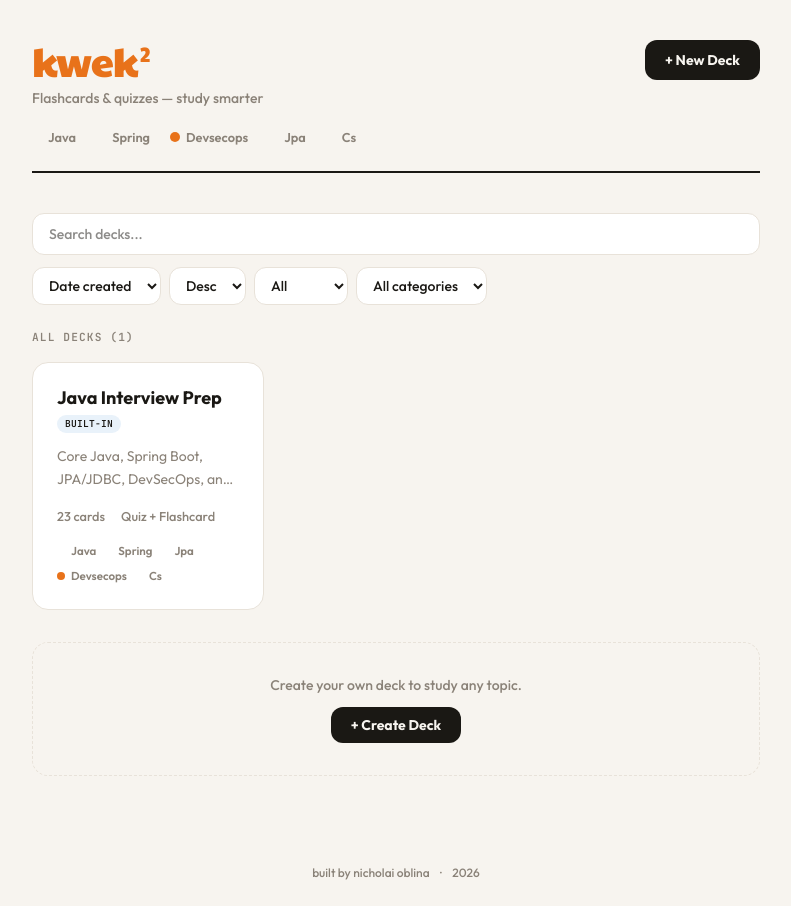
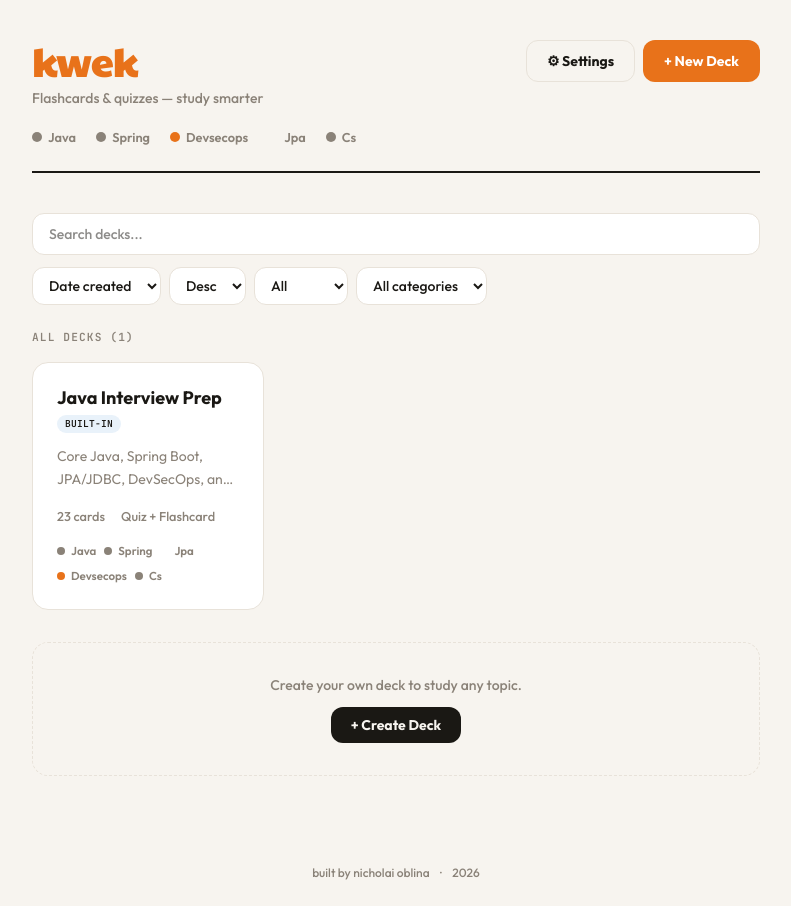
Before and after one commit to nichoblina/kwek-app, a Next.js app: page / in a window 1280 px wide. Shown: the whole page, without its empty margins (244-1035 px from the left). Built offline with nearby package versions, Linux system fonts and the light colour scheme.

Commit message:
feat: settings modal including themes & confidence toggle

```diff
--- a/src/app/globals.css
+++ b/src/app/globals.css
@@ -4,7 +4,9 @@
   --font-sans: var(--font-outfit);
   --font-mono: var(--font-jetbrains-mono);
   --font-logo: var(--font-bubblegum);
+}
 
+@theme {
   --color-bg: #f7f4ef;
   --color-card: #ffffff;
   --color-border: #e8e2d9;
@@ -61,3 +63,25 @@ code {
 .fade-in-up {
   animation: fadeInUp 0.25s ease;
 }
+
+/* ── Dark theme ────────────────────────────────────────────────────────────── */
+html.dark {
+  --color-bg: #1a1814;
+  --color-card: #252220;
+  --color-border: #3a3530;
+  --color-text-primary: #f7f4ef;
+  --color-muted: #6b6560;
+  --color-surface: #2a2520;
+}
+
+/* ── Pink theme ────────────────────────────────────────────────────────────── */
+html.pink {
+  --color-bg: #fdf0f5;
+  --color-card: #ffffff;
+  --color-border: #f0c8dc;
+  --color-text-primary: #3d1a28;
+  --color-muted: #b08898;
+  --color-primary: #e84d8a;
+  --color-secondary: #9b59b6;
+  --color-surface: #fce4ee;
+}
--- a/src/app/layout.tsx
+++ b/src/app/layout.tsx
@@ -1,5 +1,6 @@
 import type { Metadata } from "next";
 import { Outfit, JetBrains_Mono, Paytone_One } from "next/font/google";
+import { ThemeProvider } from '@/components/ThemeProvider';
 import "./globals.css";
 
 const outfit = Outfit({
@@ -33,10 +34,12 @@ export default function RootLayout({
   return (
     <html lang="en">
       <body className={`${outfit.variable} ${jetbrainsMono.variable} ${paytoneOne.variable} antialiased`}>
-        {children}
-        <footer className='text-center py-6 text-[0.75rem] text-muted font-medium'>
-          built by nicholai oblina <span className='mx-2'>·</span> {new Date().getFullYear()}
-        </footer>
+        <ThemeProvider>
+          {children}
+          <footer className='text-center py-6 text-[0.75rem] text-muted font-medium'>
+            built by nicholai oblina <span className='mx-2'>·</span> {new Date().getFullYear()}
+          </footer>
+        </ThemeProvider>
       </body>
     </html>
   );
--- a/src/app/page.tsx
+++ b/src/app/page.tsx
@@ -2,6 +2,7 @@
 
 import { useState } from 'react';
 import Link from 'next/link';
+import { SettingsModal } from '@/components/SettingsModal';
 import { useDecks } from '@/hooks/useDecks';
 import { DeckGrid } from '@/components/deck/DeckGrid';
 import { getCategoryColor, getCategoryLabel } from '@/lib/utils';
@@ -11,6 +12,9 @@ const LEGEND_LIMIT = 5;
 export default function Home() {
   // Initialize decks
   const { allDecks, customDecks, hydrated } = useDecks();
+
+  // Initialize settings
+  const [showSettings, setShowSettings] = useState(false);
 
   // Initialize search and filters
   const [search, setSearch] = useState('');
@@ -37,8 +41,11 @@ export default function Home() {
   // Filter deck based on the states
   const filteredDecks = allDecks
     .filter((deck) => {
-      const matchesSearch = deck.name.toLowerCase().includes(search.toLowerCase());
-      const matchesCategory = filterCategory === null || deck.categories.includes(filterCategory);
+      const matchesSearch = deck.name
+        .toLowerCase()
+        .includes(search.toLowerCase());
+      const matchesCategory =
+        filterCategory === null || deck.categories.includes(filterCategory);
       const matchesType =
         filterType === 'all' ||
         (filterType === 'builtin' && deck.isBuiltIn) ||
@@ -48,10 +55,11 @@ export default function Home() {
     .sort((a, b) => {
       let result = 0;
       if (sortBy === 'name') result = a.name.localeCompare(b.name);
-      else if (sortBy === 'createdAt') result = a.createdAt.localeCompare(b.createdAt);
+      else if (sortBy === 'createdAt')
+        result = a.createdAt.localeCompare(b.createdAt);
       else if (sortBy === 'cardCount') result = a.cards.length - b.cards.length;
       return sortOrder === 'asc' ? result : -result;
-    })
+    });
 
   return (
     <div className='max-w-3xl mx-auto px-5 py-10 pb-16'>
@@ -60,18 +68,26 @@ export default function Home() {
         <div className='flex items-start justify-between gap-4 flex-wrap'>
           <div>
             <h1 className='text-[2.6rem] leading-none tracking-tight font-logo text-primary'>
-              kwek<span className='text-[1.3rem] align-super ml-0.5'>2</span>
+              kwek
             </h1>
             <p className='text-sm text-muted mt-1.5 font-medium'>
               Flashcards & quizzes — study smarter
             </p>
           </div>
-          <Link
-            href='/decks/new'
-            className='px-5 py-2.5 rounded-xl font-bold text-sm transition-all duration-150 hover:opacity-80 shrink-0 bg-text-primary text-bg'
-          >
-            + New Deck
-          </Link>
+          <div className="flex items-center gap-2">
+            <button
+              onClick={() => setShowSettings(true)}
+              className='px-5 py-2.5 rounded-xl font-bold text-sm border-[1.5px] border-border hover:border-primary hover:bg-primary hover:text-white transition-all'
+            >
+              ⚙ Settings
+            </button>
+            <Link
+              href='/decks/new'
+              className='px-5 py-2.5 rounded-xl font-bold text-sm transition-all duration-150 shrink-0 bg-primary text-white hover:opacity-80 border-[1.5px] border-transparent'
+            >
+              + New Deck
+            </Link>
+          </div>
         </div>
 
         {/* Category legend */}
@@ -101,54 +117,60 @@ export default function Home() {
       {hydrated && (
         <div className='mb-6 flex flex-col gap-3'>
           <input
-            type="text"
+            type='text'
             placeholder='Search decks...'
             value={search}
             onChange={(e) => setSearch(e.target.value)}
-            className='w-full px-4 py-2.5 rounded-xl border-[1.5px] border-border bg-card text-sm font-medium focus:outline-none focus:border-text-primary'
+            className='w-full px-4 py-2.5 rounded-xl border-[1.5px] border-border bg-card text-sm font-medium focus:outline-none focus:border-primary'
           />
           <div className='flex gap-2 flex-wrap'>
             {/* Sort by */}
             <select
               value={sortBy}
-              onChange={(e) => setSortBy(e.target.value as 'name' | 'createdAt' | 'cardCount')}
-              className='px-3 py-2 rounded-xl border-[1.5px] border-border bg-card text-sm font-medium focus:outline-none'
+              onChange={(e) =>
+                setSortBy(e.target.value as 'name' | 'createdAt' | 'cardCount')
+              }
+              className='px-3 py-2 rounded-xl border-[1.5px] border-border bg-card text-sm font-medium focus:outline-none focus:border-primary hover:border-primary transition-colors cursor-pointer'
             >
-              <option value="createdAt">Date created</option>
-              <option value="name">Alphabetical</option>
-              <option value="cardCount">Card count</option>
+              <option value='createdAt'>Date created</option>
+              <option value='name'>Alphabetical</option>
+              <option value='cardCount'>Card count</option>
             </select>
 
             {/* Sort order */}
             <select
               value={sortOrder}
               onChange={(e) => setSortOrder(e.target.value as 'asc' | 'desc')}
-              className='px-3 py-2 rounded-xl border-[1.5px] border-border bg-card text-sm font-medium focus:outline-none'
+              className='px-3 py-2 rounded-xl border-[1.5px] border-border bg-card text-sm font-medium focus:outline-none focus:border-primary hover:border-primary transition-colors cursor-pointer'
             >
-              <option value="desc">Desc</option>
-              <option value="asc">Asc</option>
+              <option value='desc'>Desc</option>
+              <option value='asc'>Asc</option>
             </select>
 
             {/* Filter by type */}
             <select
               value={filterType}
-              onChange={(e) => setFilterType(e.target.value as 'all' | 'builtin' | 'custom')}
-              className='px-3 py-2 rounded-xl border-[1.5px] border-border bg-card text-sm font-medium focus:outline-none'
+              onChange={(e) =>
+                setFilterType(e.target.value as 'all' | 'builtin' | 'custom')
+              }
+              className='px-3 py-2 rounded-xl border-[1.5px] border-border bg-card text-sm font-medium focus:outline-none focus:border-primary hover:border-primary transition-colors cursor-pointer'
             >
-              <option value="all">All</option>
-              <option value="builtin">Built-in</option>
-              <option value="custom">Custom</option>
+              <option value='all'>All</option>
+              <option value='builtin'>Built-in</option>
+              <option value='custom'>Custom</option>
             </select>
 
             {/* Filter by category */}
             <select
               value={filterCategory ?? ''}
               onChange={(e) => setFilterCategory(e.target.value || null)}
-              className='px-3 py-2 rounded-xl border-[1.5px] border-border bg-card text-sm font-medium focus:outline-none'
+              className='px-3 py-2 rounded-xl border-[1.5px] border-border bg-card text-sm font-medium focus:outline-none focus:border-primary hover:border-primary transition-colors cursor-pointer'
             >
-              <option value="">All categories</option>
+              <option value=''>All categories</option>
               {categories.map((cat) => (
-                <option key={cat} value={cat}>{getCategoryLabel(cat)}</option>
+                <option key={cat} value={cat}>
+                  {getCategoryLabel(cat)}
+                </option>
               ))}
             </select>
           </div>
@@ -182,6 +204,9 @@ export default function Home() {
           )}
         </>
       )}
+
+      {/* Settings modal */}
+      {showSettings && <SettingsModal onClose={() => setShowSettings(false)} />}
     </div>
   );
 }
--- /dev/null
+++ b/src/components/SettingsModal.tsx
@@ -0,0 +1,85 @@
+'use client';
+
+import type { Theme } from '@/lib/types';
+import { useSettings } from '@/hooks/useSettings';
+
+interface SettingsModalProps {
+  onClose: () => void;
+}
+
+const THEMES: { value: Theme; label: string; emoji: string }[] = [
+  { value: 'default', label: 'Default', emoji: '🟠' },
+  { value: 'dark', label: 'Dark', emoji: '🌙' },
+  { value: 'pink', label: 'Pink', emoji: '🩷' },
+];
+
+export function SettingsModal({ onClose }: SettingsModalProps) {
+  const { settings, updateSettings } = useSettings();
+
+  return (
+    <div className='fixed inset-0 z-50 flex items-center justify-center p-4'>
+      {/* Backdrop */}
+      <div className='absolute inset-0 bg-black/40' onClick={onClose} />
+
+      {/* Modal */}
+      <div className='relative z-10 bg-card rounded-2xl border-[1.5px] border-border p-6 w-full max-w-sm shadow-xl'>
+        <div className='flex items-center justify-between mb-6'>
+          <h2 className='font-bold text-lg'>Settings</h2>
+          <button
+            onClick={onClose}
+            className='text-muted hover:text-text-primary transition-colors'
+          >
+            x
+          </button>
+        </div>
+
+        {/* Theme */}
+        <div className='mb-6'>
+          <p className='text-sm font-semibold mb-3'>Theme</p>
+          <div className='flex gap-2'>
+            {THEMES.map((t) => (
+              <button
+                key={t.value}
+                onClick={() => updateSettings({ theme: t.value })}
+                className={`flex-1 py-2.5 rounded-xl border-[1.5px] text-sm font-semibold transition-all ${
+                  settings.theme === t.value
+                    ? 'border-text-primary bg-surface'
+                    : 'border-border hover:border-muted'
+                }`}
+              >
+                <span>{t.emoji}</span>
+                <span className='mx-2'>{t.label}</span>
+              </button>
+            ))}
+          </div>
+        </div>
+
+        {/* Show confidence ratings */}
+        <div className='flex items-center justify-between py-4 border-t border-border'>
+          <div>
+            <p className='text-sm font-semibold'>Confidence ratings</p>
+            <p className='text-xs text-muted mt-0.5'>
+              Show Easy/Hard buttons on flashcards
+            </p>
+          </div>
+          <button
+            onClick={() =>
+              updateSettings({ showConfidence: !settings.showConfidence })
+            }
+            className={`w-11 h-6 rounded-full transition-colors relative ${
+              settings.showConfidence ? 'bg-primary' : 'bg-border'
+            }`}
+          >
+            <span
+              className={`absolute top-0.5 w-5 h-5 bg-white rounded-full shadow transition-all ${
+                settings.showConfidence
+                  ? 'left-[calc(100%-1.375rem)]'
+                  : 'left-0.5'
+              }`}
+            />
+          </button>
+        </div>
+      </div>
+    </div>
+  );
+}
--- /dev/null
+++ b/src/components/ThemeProvider.tsx
@@ -0,0 +1,23 @@
+'use client';
+
+import { useEffect } from 'react';
+
+export function ThemeProvider({ children }: { children: React.ReactNode }) {
+    useEffect(() => {
+        function applyTheme() {
+            try {
+                const raw = localStorage.getItem('kwek-settings');
+                const theme = raw ? JSON.parse(raw).theme ?? 'default' : 'default';
+                const html = document.documentElement;
+                html.classList.remove('dark', 'pink');
+                if (theme !== 'default') html.classList.add(theme);
+            } catch {}
+        }
+
+        applyTheme();
+        window.addEventListener('kwek-settings-changed', applyTheme);
+        return () => window.removeEventListener('kwek-settings-changed', applyTheme);
+    }, []);
+
+    return <>{children}</>;
+}
--- a/src/components/deck/DeckEditor.tsx
+++ b/src/components/deck/DeckEditor.tsx
@@ -143,7 +143,7 @@ export function DeckEditor({ deck, onSave, onCancel }: DeckEditorProps) {
   }
 
   const inputClass =
-    'w-full px-3 py-2.5 rounded-xl border-[1.5px] border-border bg-bg text-text-primary text-sm font-medium focus:outline-none focus:border-text-primary transition-colors duration-150';
+    'w-full px-3 py-2.5 rounded-xl border-[1.5px] border-border bg-bg text-text-primary text-sm font-medium focus:outline-none focus:border-primary transition-colors duration-150';
   const labelClass =
     'block text-[0.75rem] font-semibold text-muted uppercase tracking-wide mb-1.5 font-mono';
 
--- /dev/null
+++ b/src/hooks/useSettings.ts
@@ -0,0 +1,33 @@
+'use client';
+
+import type { Settings } from '@/lib/types';
+import { DEFAULT_SETTINGS } from '@/lib/types';
+import { useEffect, useState } from 'react';
+
+const STORAGE_KEY = 'kwek-settings';
+
+export function useSettings() {
+    const [settings, setSettings] = useState<Settings>(DEFAULT_SETTINGS);
+    const [hydrated, setHydrated] = useState(false);
+
+    useEffect(() => {
+        try {
+            const raw = localStorage.getItem(STORAGE_KEY);
+            if (raw) {
+                setSettings({ ...DEFAULT_SETTINGS, ...JSON.parse(raw) });
+            }
+        } catch {
+            // Corrupted locaStorage, fall back to defaults
+        }
+        setHydrated(true);
+    }, []);
+
+    function updateSettings(partial: Partial<Settings>) {
+        const updated = { ...settings, ...partial };
+        setSettings(updated);
+        localStorage.setItem(STORAGE_KEY, JSON.stringify(updated));
+        window.dispatchEvent(new CustomEvent('kwek-settings-changed'));
+    }
+
+    return { settings, updateSettings, hydrated };
+}
```
Also changed, not shown: src/lib/types.ts (+14 -1 lines).
